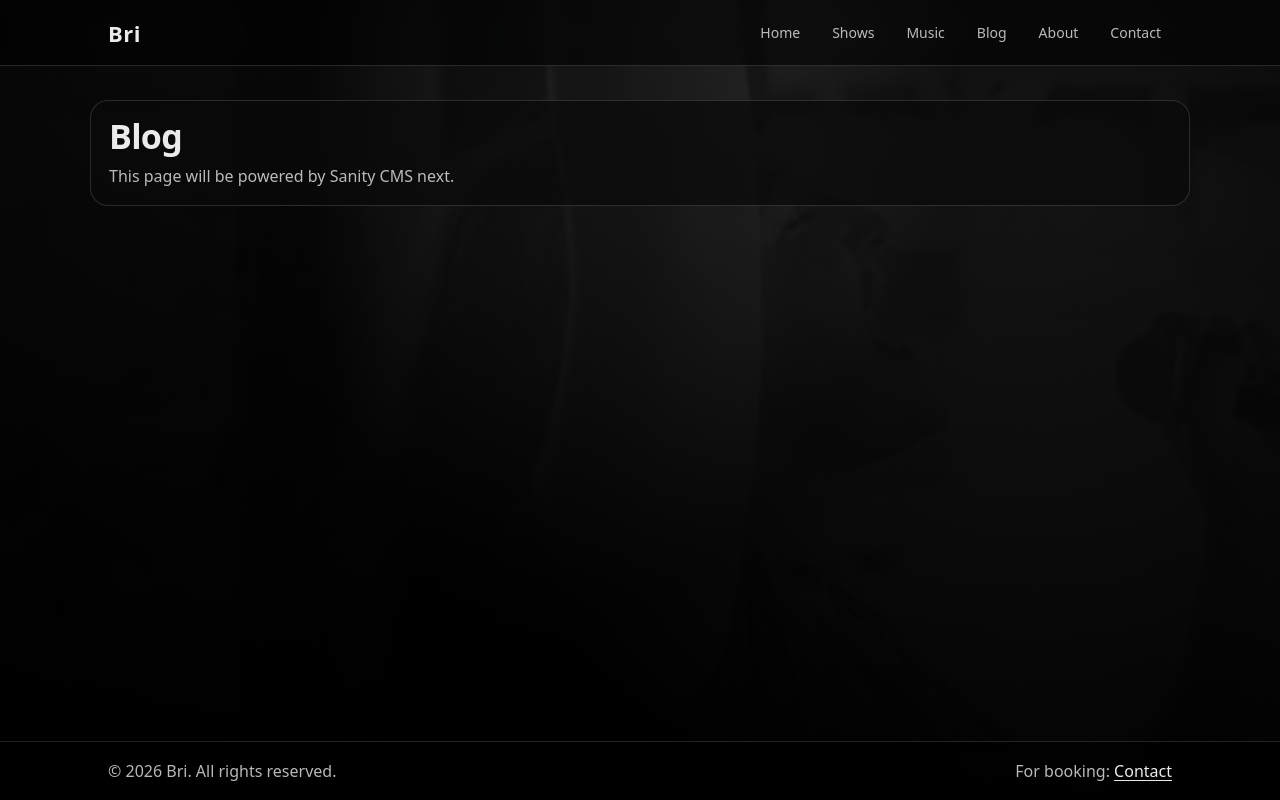
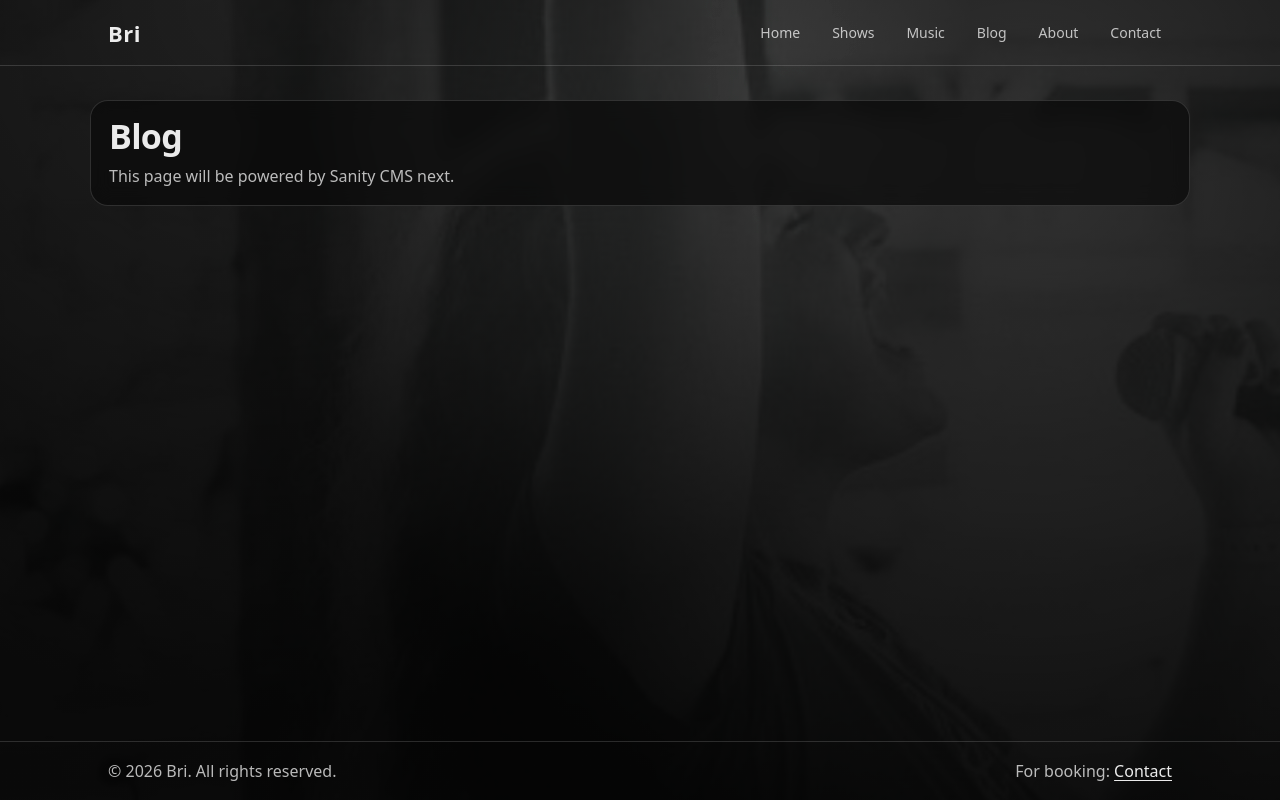
Before and after one commit to bigstock2001/bri-website, a Next.js app: page /blog in a window 1280 px wide. Built offline with nearby package versions, Linux system fonts and the light colour scheme.

Commit message:
fixed header and footer glass

```diff
--- a/app/globals.css
+++ b/app/globals.css
@@ -9,33 +9,45 @@
   --muted: rgba(255, 255, 255, 0.72);
 }
 
-* { box-sizing: border-box; }
+* {
+  box-sizing: border-box;
+}
 
-html, body { height: 100%; }
+html,
+body {
+  height: 100%;
+}
 
 body {
   margin: 0;
   color: var(--text);
   background: #000;
   overflow-x: hidden;
-  font-family: ui-sans-serif, system-ui, -apple-system, Segoe UI, Roboto, Helvetica, Arial, "Apple Color Emoji","Segoe UI Emoji";
+  font-family: ui-sans-serif, system-ui, -apple-system, Segoe UI, Roboto, Helvetica,
+    Arial, "Apple Color Emoji", "Segoe UI Emoji";
 }
 
-/* Full-page background image */
+/* =============================
+   Background Image (FULL PAGE)
+   - Shows clearly behind everything
+============================= */
 .site-bg {
   position: fixed;
   inset: 0;
   z-index: 0;
   background-image:
-    radial-gradient(circle at 20% 0%, rgba(0,0,0,0.35), rgba(0,0,0,0.88) 55%),
-    radial-gradient(circle at 80% 20%, rgba(0,0,0,0.25), rgba(0,0,0,0.92) 60%),
+    radial-gradient(circle at 20% 0%, rgba(0, 0, 0, 0.25), rgba(0, 0, 0, 0.75) 55%),
+    radial-gradient(circle at 80% 20%, rgba(0, 0, 0, 0.18), rgba(0, 0, 0, 0.82) 60%),
     url("/bribackground.jpg");
   background-size: cover;
   background-position: center;
+  background-repeat: no-repeat;
   filter: saturate(1.05) contrast(1.02);
 }
 
-/* Shell above the background */
+/* =============================
+   Layout Shell
+============================= */
 .site-shell {
   position: relative;
   z-index: 1;
@@ -51,13 +63,14 @@ body {
   padding: 0 18px;
 }
 
+/* ✅ Header/Footer should NOT be glass.
+   They should be transparent so the background image shows. */
 .site-header {
   position: sticky;
   top: 0;
   z-index: 10;
-  backdrop-filter: blur(10px);
-  background: rgba(0,0,0,0.55);
-  border-bottom: 1px solid var(--border);
+  background: transparent;
+  border-bottom: 1px solid rgba(255, 255, 255, 0.15);
 }
 
 .brand-row {
@@ -89,11 +102,13 @@ body {
   padding: 8px 10px;
   border: 1px solid transparent;
   border-radius: 10px;
+  background: transparent;
 }
+
 .nav-link:hover {
   color: var(--text);
   border-color: var(--border);
-  background: rgba(255,255,255,0.06);
+  background: rgba(255, 255, 255, 0.06);
 }
 
 .site-main {
@@ -102,9 +117,8 @@ body {
 }
 
 .site-footer {
-  border-top: 1px solid var(--border);
-  background: rgba(0,0,0,0.55);
-  backdrop-filter: blur(10px);
+  border-top: 1px solid rgba(255, 255, 255, 0.15);
+  background: transparent;
   padding: 18px 0;
 }
 
@@ -115,13 +129,18 @@ body {
   flex-wrap: wrap;
 }
 
+/* =============================
+   ✅ Glass ONLY ON CARDS
+============================= */
 .card {
   background: var(--card);
   border: 1px solid var(--border);
   border-radius: 18px;
   padding: 18px;
+  backdrop-filter: blur(10px);
 }
 
+/* Typography helpers */
 .h1 {
   font-size: 44px;
   line-height: 1.05;
@@ -136,17 +155,38 @@ body {
   margin: 0 0 10px;
 }
 
-.muted { color: var(--muted); margin: 0; }
-.link { color: var(--text); text-decoration: underline; text-underline-offset: 3px; }
+.muted {
+  color: var(--muted);
+  margin: 0;
+}
+
+.link {
+  color: var(--text);
+  text-decoration: underline;
+  text-underline-offset: 3px;
+}
+
+/* Grid helpers */
 .grid {
   display: grid;
   gap: 14px;
   grid-template-columns: repeat(12, 1fr);
 }
-.col-7 { grid-column: span 7; }
-.col-5 { grid-column: span 5; }
+
+.col-7 {
+  grid-column: span 7;
+}
+
+.col-5 {
+  grid-column: span 5;
+}
 
 @media (max-width: 860px) {
-  .col-7, .col-5 { grid-column: span 12; }
-  .h1 { font-size: 36px; }
+  .col-7,
+  .col-5 {
+    grid-column: span 12;
+  }
+  .h1 {
+    font-size: 36px;
+  }
 }
```
